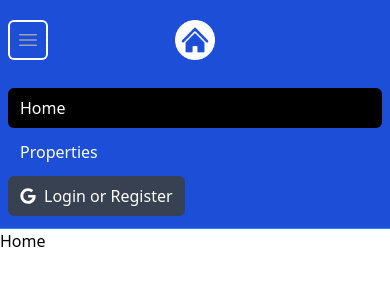
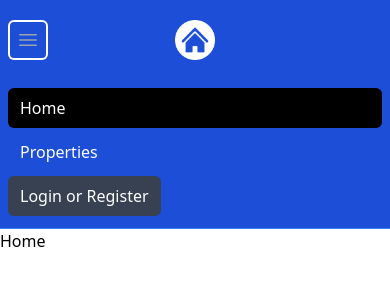
Before and after one commit to Jaspreet-Nijjar/nextjs-property-app, a Next.js app: page / in a window 390 px wide. Both pictures are taken after a click on the button "Open main menu". Shown: the top 300 px of the page. Built offline with nearby package versions, Linux system fonts and the light colour scheme.

Commit message:
added conditional rendering to mobile menu login button

```diff
--- a/components/Navbar.tsx
+++ b/components/Navbar.tsx
@@ -226,10 +226,11 @@ const Navbar = () => {
               </Link>
             )}
 
-            <button className="flex items-center text-white bg-gray-700 hover:bg-gray-900 hover:text-white rounded-md px-3 py-2 my-4">
-              <FaGoogle className="text-white mr-2" />
-              <span>Login or Register</span>
-            </button>
+            {!isLoggedIn && (
+              <button className="flex items-center text-white bg-gray-700 hover:bg-gray-900 hover:text-white rounded-md px-3 py-2 my-4">
+                <span>Login or Register</span>
+              </button>
+            )}
           </div>
         </div>
       )}
```
